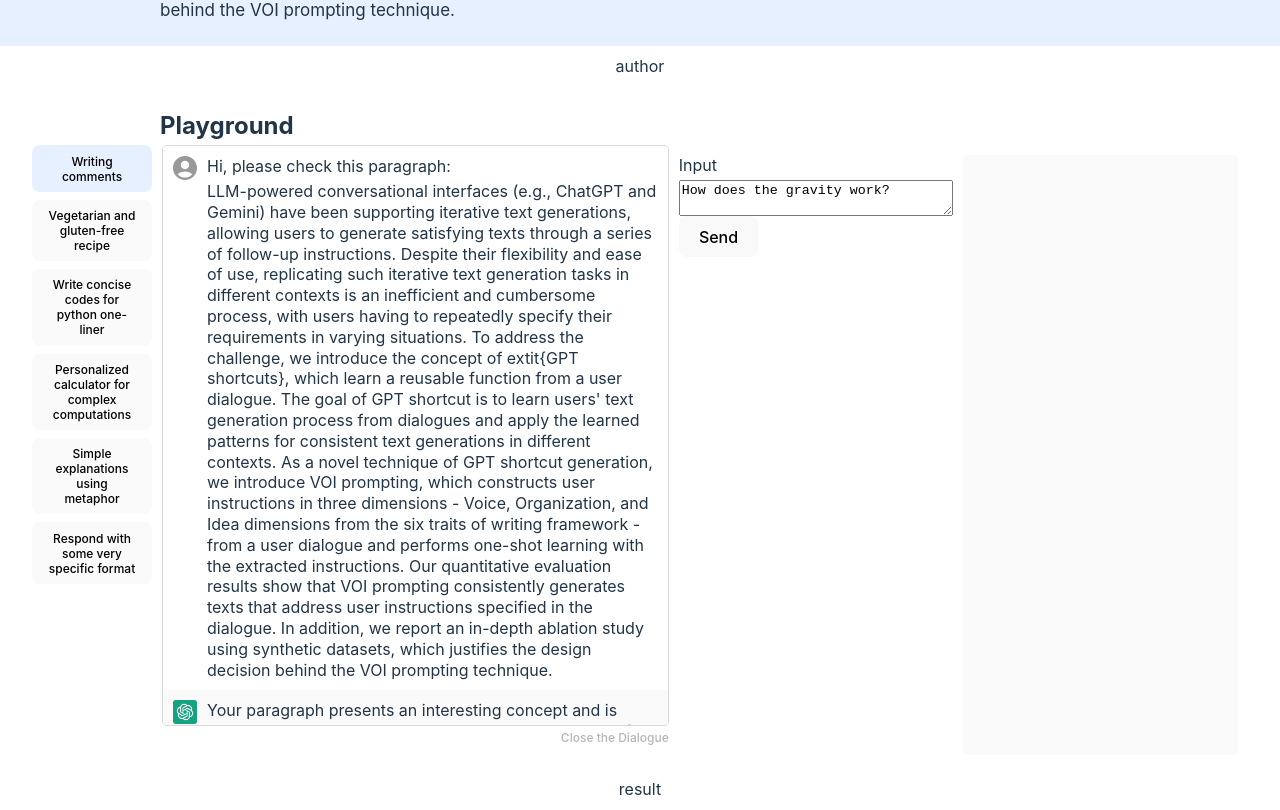
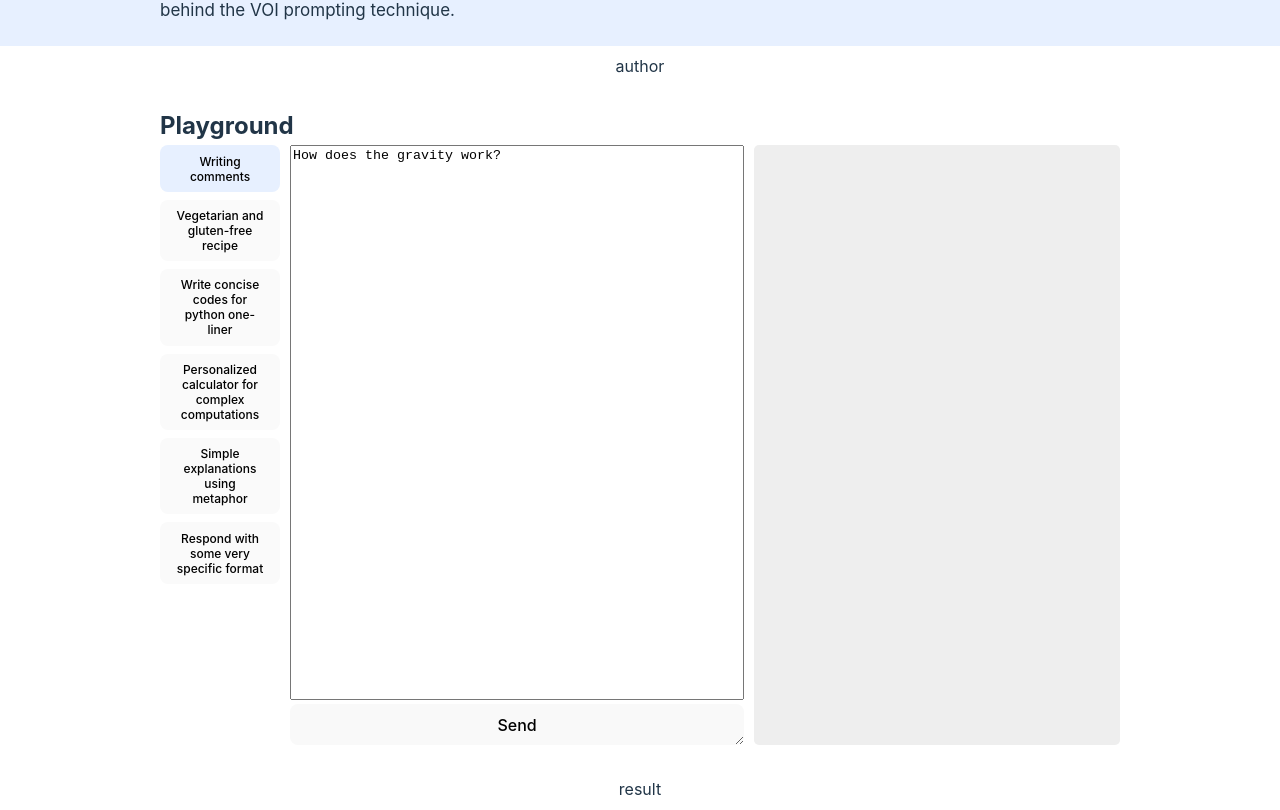
Before and after one commit to yumincho/autoui-demo, a React (Vite) app: page / in a window 1280 px wide. Shown: the part 394-1204 px from the top of the page. Built offline with nearby package versions, Linux system fonts and the light colour scheme.

Commit message:
:lipstick: update layout and enable horizontal resizing

```diff
--- a/src/section/Demo.tsx
+++ b/src/section/Demo.tsx
@@ -10,6 +10,8 @@
   display: flex;
   height: 600px;
   width: 100%;
+  gap: 10px;
+  max-width: 960px;
 `;
 
 export interface DialogueConfig {
--- a/src/section/Dialogue.tsx
+++ b/src/section/Dialogue.tsx
@@ -8,7 +8,7 @@
 import styled from "@emotion/styled";
 import { colors } from "@/styles";
 
-const DialogueTab = styled.div`
+const Layout = styled.div`
   display: flex;
   height: 100%;
   gap: 10px;
@@ -30,8 +30,11 @@
   height: 100%;
   overflow: auto;
   border-radius: 5px;
-  width: 50ch;
+  width: 45ch;
   border: 1px solid ${colors.gray300};
+  resize: horizontal;
+  min-width: 240px;
+  max-width: 600px;
 `;
 
 interface UtteranceProps {
@@ -81,10 +84,10 @@
 }
 
 const Dialogue = ({ utteranceType, setUtteranceType }: DialogueProps) => {
-  const [showDialogue, setShowDialogue] = useState<boolean>(true);
+  const [showDialogue, setShowDialogue] = useState<boolean>(false);
 
   return (
-    <DialogueTab>
+    <Layout>
       <Tabs>
         {dialogueDataKeys.map((key) => (
           <button
@@ -128,7 +131,7 @@
           </DialogueButton>
         </div>
       )}
-    </DialogueTab>
+    </Layout>
   );
 };
 
--- a/src/section/Playground.tsx
+++ b/src/section/Playground.tsx
@@ -8,30 +8,40 @@
 
 const Layout = styled.div`
   display: grid;
-  grid-template-columns: 1fr 1fr;
-  text-align: left;
-  padding: 10px;
-  gap: 10px;
+  grid-template-columns: auto 1fr;
+
   height: auto;
   width: 100%;
+
+  text-align: left;
+  gap: 10px;
 `;
 
-const Input = styled.label`
+const Request = styled.form`
   display: flex;
   flex-direction: column;
   gap: 4px;
+
+  width: 45ch;
+  height: 100%;
+
+  overflow: auto;
+  resize: horizontal;
 `;
 
 const Result = styled.div`
   display: flex;
   flex-direction: column;
+
+  border-radius: 5px;
+
   padding: 10px;
-  background-color: ${colors.gray100};
-  border-radius: 5px;
-  height: 100%;
+  background-color: ${colors.gray200};
+  overflow: auto;
 `;
 
-const url = "https://server.hyungyu.com:7161/runShortcut";
+const url = "http://server.hyungyu.com:7161/runShortcut";
+
 const data = (
   userID: string,
   shortcutID: string,
@@ -93,17 +103,14 @@
 
   return (
     <Layout>
-      <form onSubmit={(e) => handleClick(e, value)}>
-        <Input>
-          Input
-          <textarea
-            style={{ height: "100%" }}
-            onChange={(e) => setValue(e.target.value)}
-            value={value}
-          />
-        </Input>
-        <button>Send</button>
-      </form>
+      <Request onSubmit={(e) => handleClick(e, value)}>
+        <textarea
+          style={{ height: "100%", resize: "none" }}
+          onChange={(e) => setValue(e.target.value)}
+          value={value}
+        />
+        <button style={{ width: "auto" }}>Send</button>
+      </Request>
 
       <Result>
         <Markdown remarkPlugins={[remarkGfm]}>{result}</Markdown>
```
